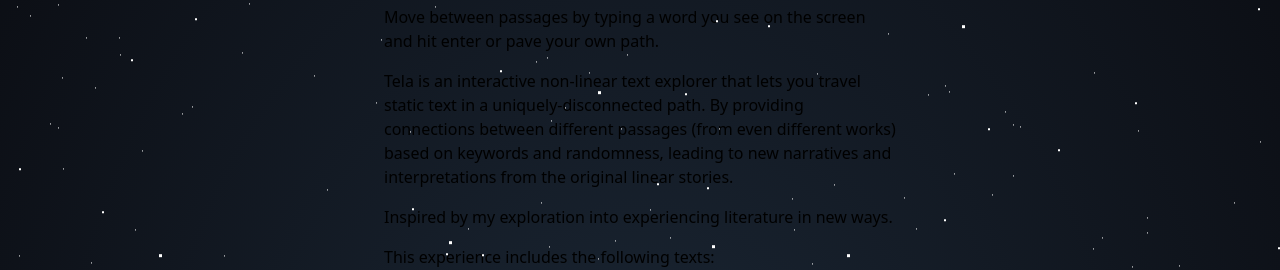
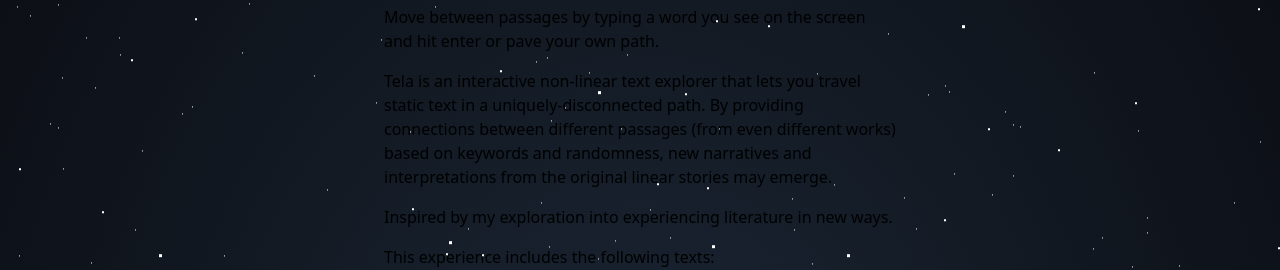
Before and after one commit to Rohan-cp/tela, a Next.js app: page / in a window 1280 px wide. Shown: the part 293-563 px from the top of the page. Built offline with nearby package versions, Linux system fonts and the light colour scheme; no server answers.

Commit message:
updated desc

```diff
--- a/pages/index.js
+++ b/pages/index.js
@@ -164,7 +164,7 @@
         </div>
         <span>Move between passages by typing a word you see on the screen and hit enter or pave your own path.</span>
         <span>Tela is an interactive non-linear text explorer that lets you travel static text in a uniquely-disconnected path. By providing connections
-          between different passages (from even different works) based on keywords and randomness, leading to new narratives and interpretations from the original linear stories.
+          between different passages (from even different works) based on keywords and randomness, new narratives and interpretations from the original linear stories may emerge.
         </span>
         <span>Inspired by my exploration into experiencing literature in new ways.</span>
         <div>
```
